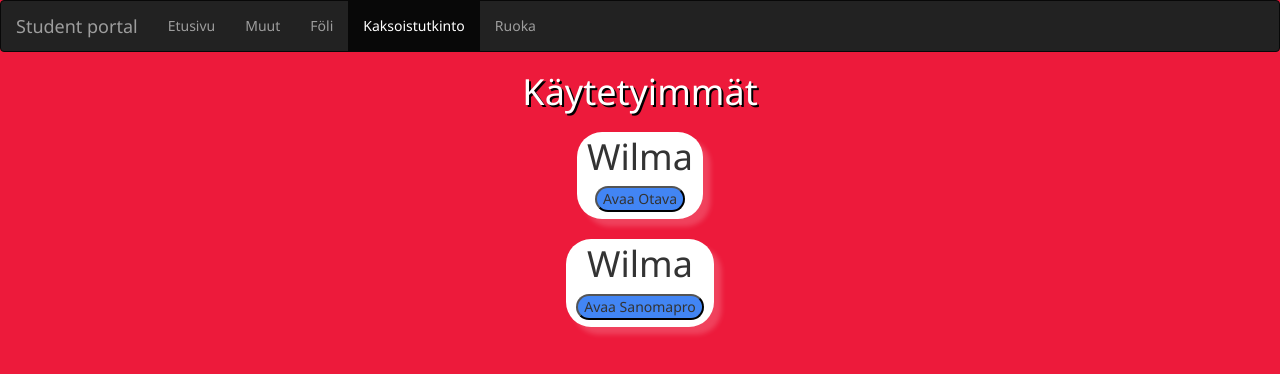
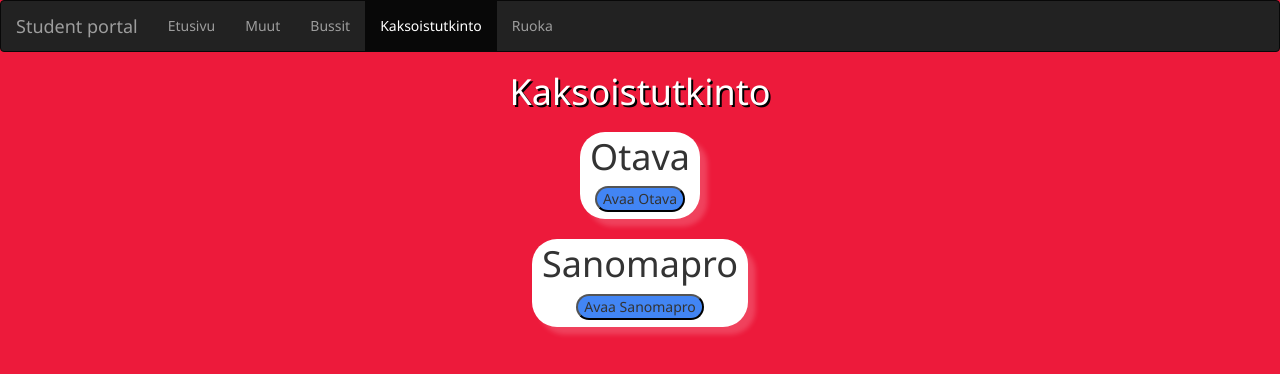
Before and after one commit to Ananazo/Githubweb2, a plain HTML site: page index/kaksoistutkinto.html in a window 1280 px wide. Drawn offline with nearby package versions, Linux system fonts and the light colour scheme.

Commit message:
Korjauksia

```diff
--- a/index/kaksoistutkinto.html
+++ b/index/kaksoistutkinto.html
@@ -20,20 +20,20 @@
           <ul class="nav navbar-nav">
             <li><a href="index.html">Etusivu</a></li>
             <li><a href="muut.html">Muut</a></li>
-            <li><a href="foli.html">Föli</a></li>
-            <li class="active"><a href="kaksoistutkinto.html">Kaksoistutkinto</a></li>
+            <li><a href="foli.html">Bussit</a></li>
+            <li class="active"><a href="#">Kaksoistutkinto</a></li>
             <li><a href="ruoka.html">Ruoka</a></li>
           </ul>
         </div>
       </nav>
     <div class="center">
-        <h1 class="info">Käytetyimmät</h1>
+        <h1 class="info">Kaksoistutkinto</h1>
         <div class="box">
-            <h1>Wilma</h1>
+            <h1>Otava</h1>
             <input type="button" value="Avaa Otava" onClick="avaa('https://opiskelija.otava.fi/')">
         </div>
         <div class="box">
-            <h1>Wilma</h1>
+            <h1>Sanomapro</h1>
             <input type="button" value="Avaa Sanomapro" onClick="avaa('https://www.sanomapro.fi/')">
         </div>
     </div>
```
